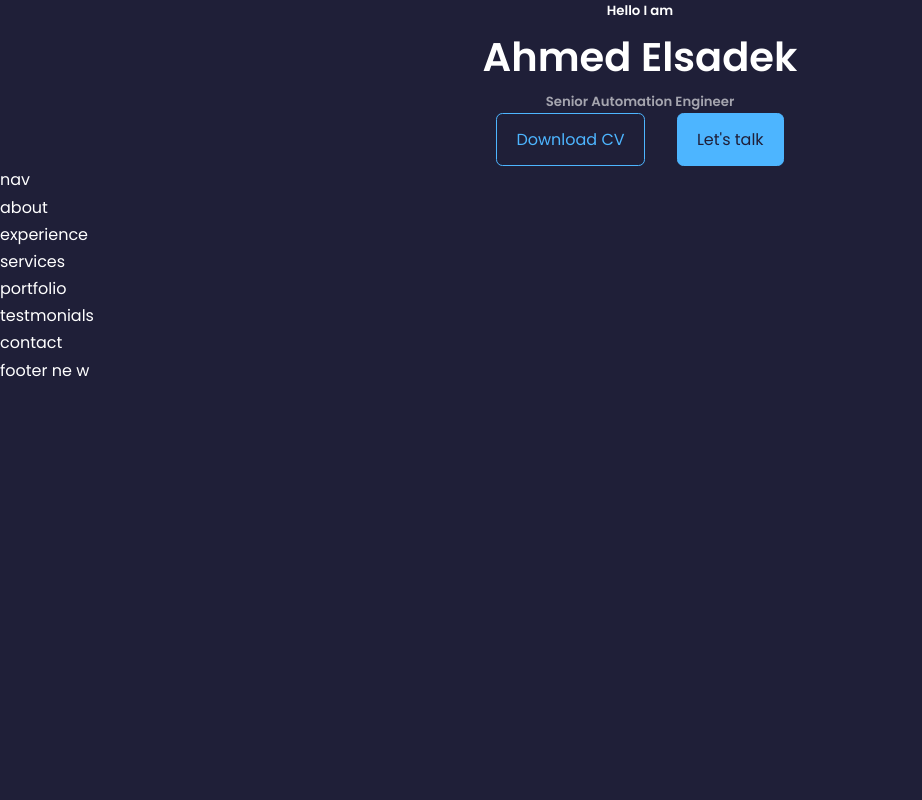
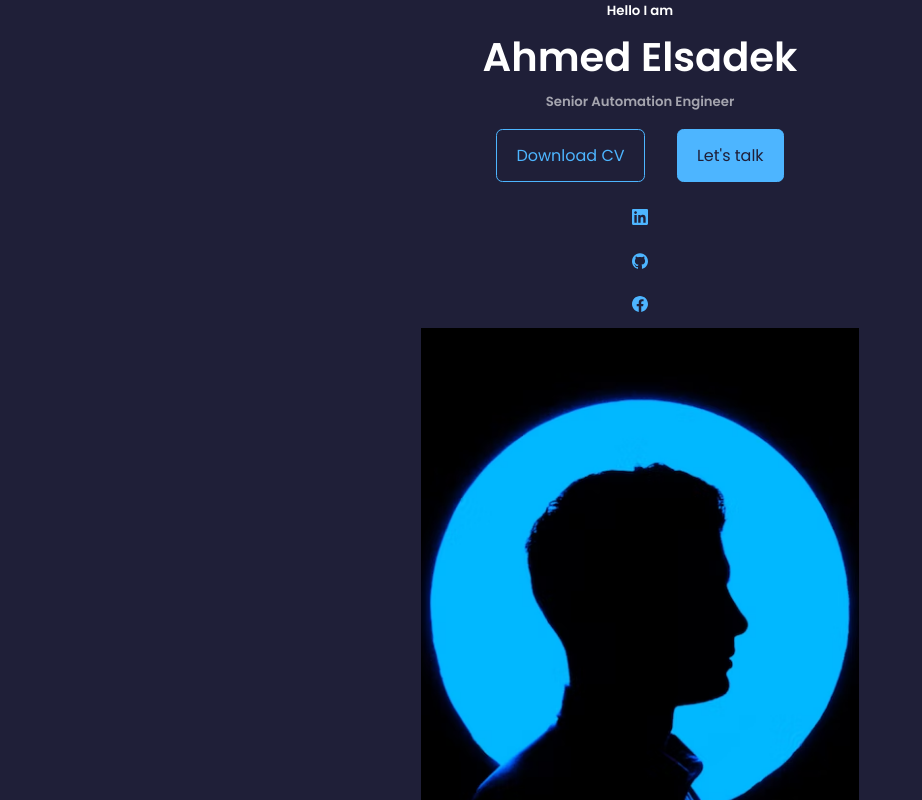
Before and after one commit to AhmedAbdelbaqi/firstreactapp, a React (Create React App) app: page / in a window 1280 px wide. Shown: the top 800 px of the page, without its empty margins (0-922 px from the left). Built offline with nearby package versions, Linux system fonts and the light colour scheme.

Commit message:
headersocial

```diff
--- a/package.json
+++ b/package.json
@@ -8,6 +8,7 @@
     "@testing-library/user-event": "^13.5.0",
     "react": "^18.2.0",
     "react-dom": "^18.2.0",
+    "react-icons": "^4.4.0",
     "react-scripts": "5.0.1",
     "web-vitals": "^2.1.4"
   },
--- a/src/components/header/Header.jsx
+++ b/src/components/header/Header.jsx
@@ -1,6 +1,9 @@
 import React from 'react'
 import './header.css'
 import CTA from './CTA'
+import me from '../../assets/me.png'
+import HeaderSocial from './headerSocial'
+
 
 const header = () => {
   return (
@@ -10,6 +13,10 @@ const header = () => {
         <h1>Ahmed Elsadek</h1>
         <h5 className='text-light'> Senior Automation Engineer </h5>
         <CTA />
+        <HeaderSocial />
+        <div className="me__image">
+          <img src={me} alt="" />
+        </div>
       </div>
     </header>
   )
--- a/src/components/header/header.css
+++ b/src/components/header/header.css
@@ -4,5 +4,13 @@
     justify-items: center;
 }
 .cta > .btn {
-    margin:0 1rem;
+    margin:1rem 1rem;
 }
+.social__icons > a{
+    padding: .5rem;
+}
+.social__icons {
+    display: flex;
+    flex-direction: column;
+    align-items: center;
+}
--- /dev/null
+++ b/src/components/header/headerSocial.jsx
@@ -0,0 +1,14 @@
+import React from 'react'
+import {SiLinkedin,SiFacebook,SiGithub} from 'react-icons/si'
+
+const headerSocial = () => {
+  return (
+    <div className="social__icons">
+        <a href="http://linked.com" target="_blank" rel='noreferrer'><SiLinkedin /></a>
+        <a href="http://github.com" target="_blank" rel='noreferrer'><SiGithub /></a>
+        <a href="http://facebook.com" target="_blank" rel='noreferrer'><SiFacebook /></a>
+    </div>
+  )
+}
+
+export default headerSocial
--- a/src/index.js
+++ b/src/index.js
@@ -1,3 +1,4 @@
+import React from 'react'
 import ReactDom from "react-dom"
 import App from "./App"
 import "./index.css"
```
Also changed, not shown: src/assets/me.png (added), 1 other file (tests, documents, lock files or other folders).
